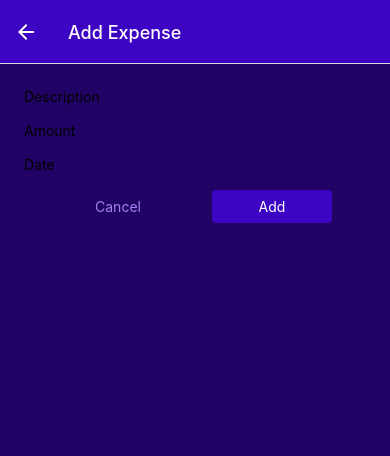
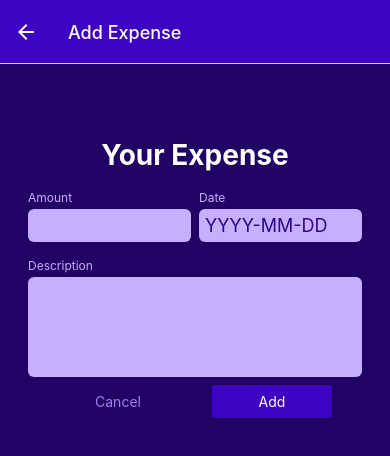
Before and after one commit to jon-cron/RN_Expenses, a React Native app: screen /ManageExpense in a window 390 px wide. Shown: the top 456 px of the page. Built offline with nearby package versions, Linux system fonts and the light colour scheme.

Commit message:
form made

```diff
--- a/components/ManageExpense/ExpenseForm.js
+++ b/components/ManageExpense/ExpenseForm.js
@@ -10,15 +10,58 @@
 import Input from "./Input";
 
 const ExpenseForm = () => {
+  const amountChangedHandler = () => {};
+
   return (
-    <View>
-      <Input label="Description" />
-      <Input label="Amount" />
-      <Input label="Date" />
+    <View style={styles.form}>
+      <Text style={styles.title}>Your Expense</Text>
+      <View style={styles.inputRow}>
+        <Input
+          style={styles.rowInput}
+          label="Amount"
+          textInputConfig={{
+            keyboardType: "decimal-pad",
+            onChangeText: amountChangedHandler,
+          }}
+        />
+        <Input
+          style={styles.rowInput}
+          label="Date"
+          textInputConfig={{
+            placeholder: "YYYY-MM-DD",
+            maxLength: 10,
+            onChangeText: () => {},
+          }}
+        />
+      </View>
+      <Input
+        label="Description"
+        textInputConfig={{
+          multiline: true,
+        }}
+      />
     </View>
   );
 };
 
-const styles = StyleSheet.create({});
+const styles = StyleSheet.create({
+  inputRow: {
+    flexDirection: "row",
+    justifyContent: "space-between",
+  },
+  rowInput: {
+    flex: 1,
+  },
+  form: {
+    marginTop: 40,
+  },
+  title: {
+    fontSize: 28,
+    fontWeight: "bold",
+    color: "white",
+    textAlign: "center",
+    marginVertical: 10,
+  },
+});
 
 export default ExpenseForm;
--- a/components/ManageExpense/Input.js
+++ b/components/ManageExpense/Input.js
@@ -1,17 +1,43 @@
 import React from "react";
 import { View, Text, StyleSheet, TextInput } from "react-native";
+import { Global } from "../../constants/styles";
 
-const Input = ({ label, textInputConfig }) => {
+const Input = ({ label, textInputConfig, style }) => {
+  let inputStyles = [styles.input];
+  if (textInputConfig && textInputConfig.multiline) {
+    inputStyles.push(styles.inputMultiline);
+  }
   return (
-    <View>
-      <Text>{label}</Text>
+    <View style={[styles.inputContainer, style]}>
+      <Text style={styles.label}>{label}</Text>
       {/* NOTE rather than setting a bunch of props to this input as seen below we can accept an entire config and spread that. */}
       {/* <TextInput keyboardType={type} /> */}
-      <TextInput {...textInputConfig} />
+      <TextInput style={inputStyles} {...textInputConfig} />
     </View>
   );
 };
 
-const styles = StyleSheet.create({});
+const styles = StyleSheet.create({
+  inputContainer: {
+    marginHorizontal: 4,
+    marginVertical: 8,
+  },
+  label: {
+    fontSize: 12,
+    color: Global.colors.primary100,
+    marginBottom: 4,
+  },
+  input: {
+    backgroundColor: Global.colors.primary100,
+    padding: 6,
+    borderRadius: 6,
+    fontSize: 18,
+    color: Global.colors.primary700,
+  },
+  inputMultiline: {
+    minHeight: 100,
+    textAlignVertical: "top",
+  },
+});
 
 export default Input;
```
